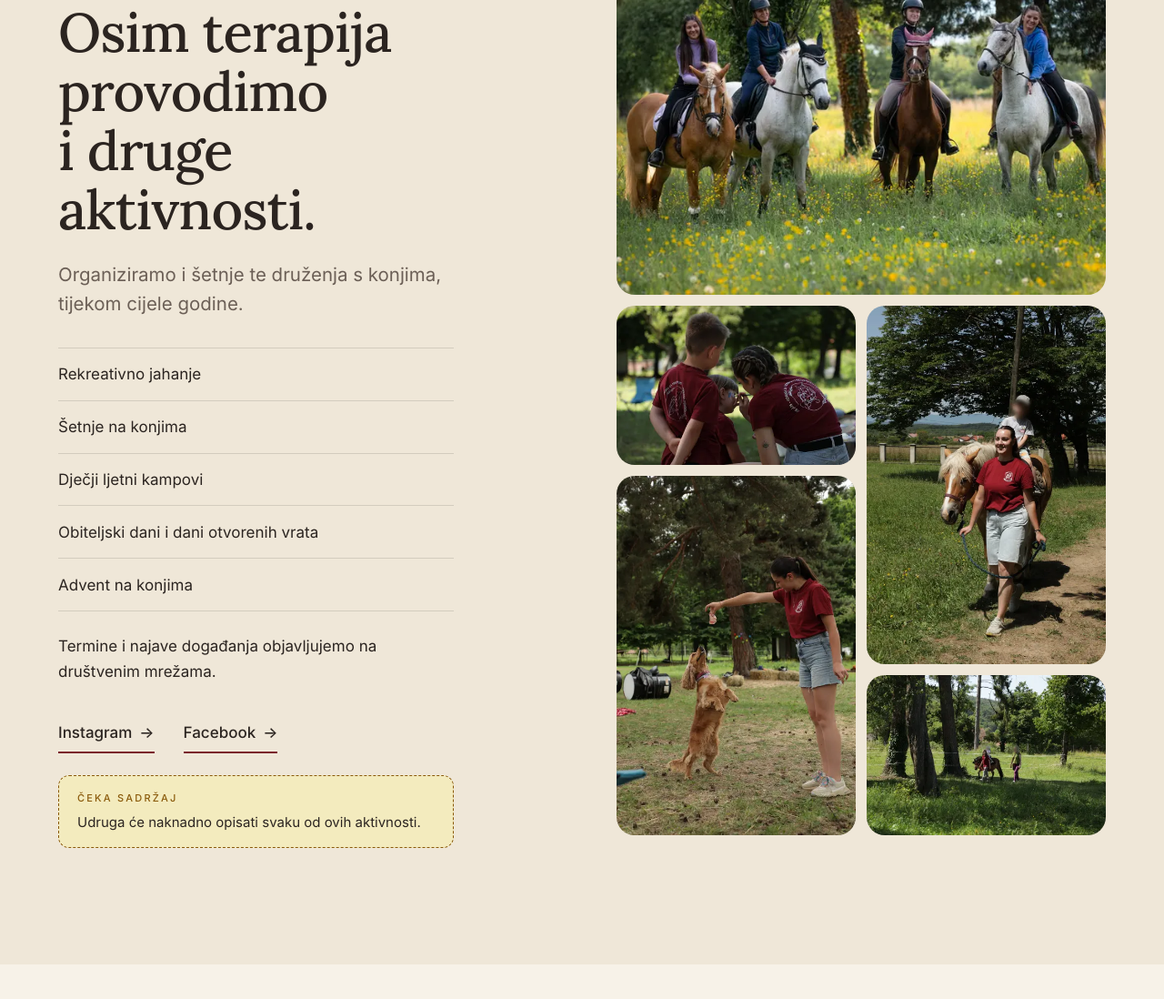
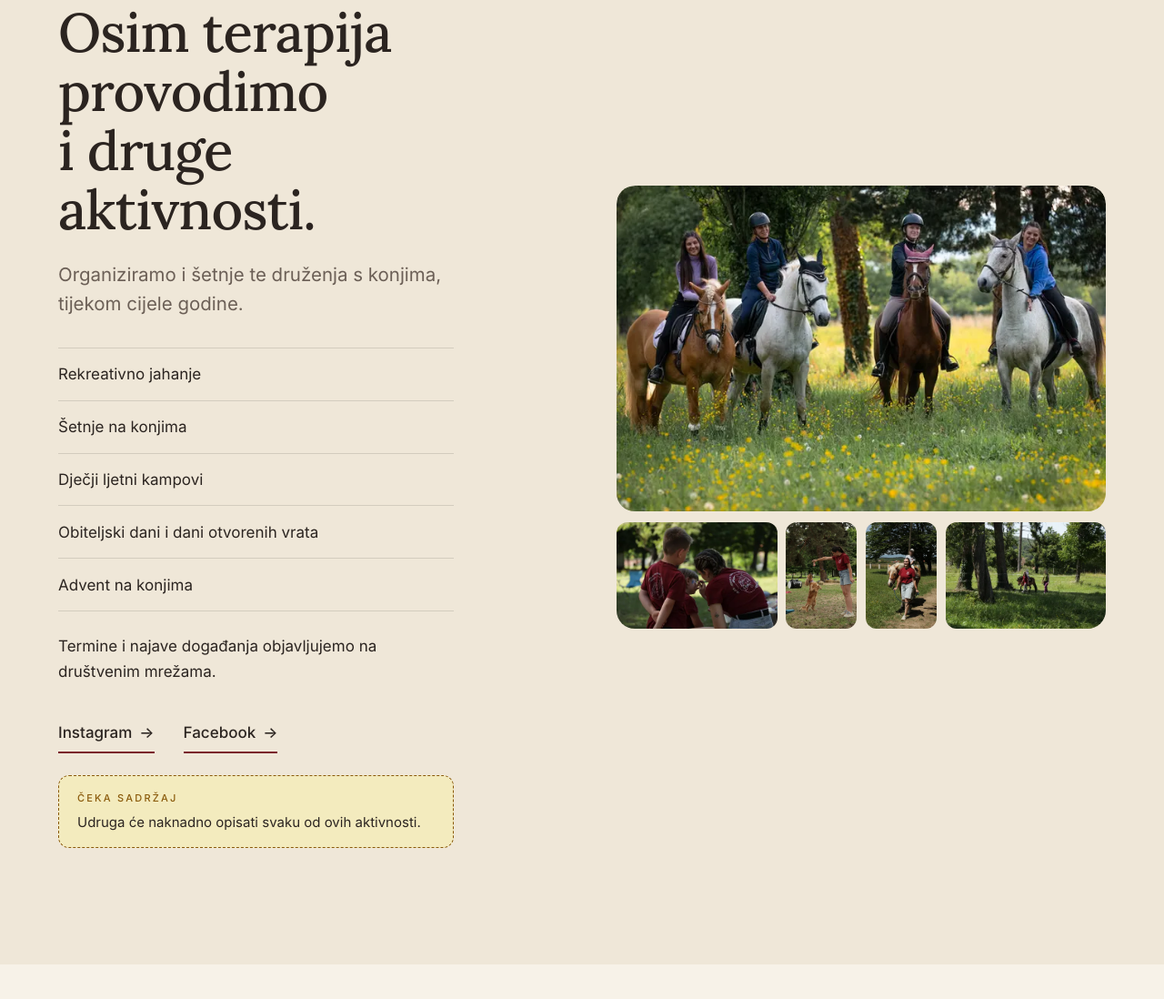
Before and after one commit to qrqic/visolis, a website with bundled scripts: page site/index.html in a window 1280 px wide. Shown: the part 3085-4183 px from the top of the page at 91% size. Built offline with nearby package versions, Linux system fonts and the light colour scheme.

Commit message:
Obiteljski dan: fotografije u jednom nižem redu od tableta naviše
Co-Authored-By: Claude Opus 5.5 <noreply@anthropic.com>
Claude-Session: https://claude.ai/code/session_01JZu1qhUUqDLbek2AyLQog9

```diff
--- a/site/css/komponente.css
+++ b/site/css/komponente.css
@@ -869,3 +869,23 @@ html:not(.js) .tim6__podaci {
   height: auto;
   border-radius: var(--zaobljenje);
 }
+
+/* Od tableta naviše sve četiri fotografije stanu u jedan niži red: iste su visine,
+   a širina svake ovisi o njezinu omjeru (--omjer), pa se i dalje vide cijele. */
+@media (min-width: 40rem) {
+  .ponuda-dan__mreza {
+    display: flex;
+    gap: 0.6rem;
+    columns: auto;
+  }
+
+  .ponuda-dan__mreza li {
+    flex: var(--omjer) 1 0;
+    min-width: 0;
+    margin-bottom: 0;
+  }
+
+  .ponuda-dan__mreza img {
+    border-radius: 0.75rem;
+  }
+}
--- a/site/index.html
+++ b/site/index.html
@@ -163,20 +163,20 @@
           </picture>
           <div class="ponuda-dan">
             <ul class="ponuda-dan__mreza">
-              <li><picture>
-                <source type="image/webp" srcset="assets/img/dan-oslikavanje-480.webp 480w, assets/img/dan-oslikavanje-800.webp 800w" sizes="(min-width: 64rem) 14rem, 50vw">
+              <li style="--omjer: 1.5"><picture>
+                <source type="image/webp" srcset="assets/img/dan-oslikavanje-480.webp 480w, assets/img/dan-oslikavanje-800.webp 800w" sizes="(min-width: 40rem) 12rem, 50vw">
                 <img src="assets/img/dan-oslikavanje-800.jpg" width="800" height="533" alt="Obiteljski dan: članica udruge oslikava lice djetetu" loading="lazy" decoding="async">
               </picture></li>
-              <li><picture>
-                <source type="image/webp" srcset="assets/img/dan-pas-480.webp 480w, assets/img/dan-pas-800.webp 800w" sizes="(min-width: 64rem) 14rem, 50vw">
+              <li style="--omjer: 0.667"><picture>
+                <source type="image/webp" srcset="assets/img/dan-pas-480.webp 480w, assets/img/dan-pas-800.webp 800w" sizes="(min-width: 40rem) 12rem, 50vw">
                 <img src="assets/img/dan-pas-800.jpg" width="800" height="1200" alt="Obiteljski dan: članica udruge s psom koji se propinje za poslasticu" loading="lazy" decoding="async">
               </picture></li>
-              <li><picture>
-                <source type="image/webp" srcset="assets/img/dan-konj-480.webp 480w, assets/img/dan-konj-800.webp 800w" sizes="(min-width: 64rem) 14rem, 50vw">
+              <li style="--omjer: 0.667"><picture>
+                <source type="image/webp" srcset="assets/img/dan-konj-480.webp 480w, assets/img/dan-konj-800.webp 800w" sizes="(min-width: 40rem) 12rem, 50vw">
                 <img src="assets/img/dan-konj-800.jpg" width="800" height="1200" alt="Obiteljski dan: članica udruge vodi svijetlog konja na kojem jaše dijete" loading="lazy" decoding="async">
               </picture></li>
-              <li><picture>
-                <source type="image/webp" srcset="assets/img/dan-poni-480.webp 480w, assets/img/dan-poni-800.webp 800w" sizes="(min-width: 64rem) 14rem, 50vw">
+              <li style="--omjer: 1.5"><picture>
+                <source type="image/webp" srcset="assets/img/dan-poni-480.webp 480w, assets/img/dan-poni-800.webp 800w" sizes="(min-width: 40rem) 12rem, 50vw">
                 <img src="assets/img/dan-poni-800.jpg" width="800" height="533" alt="Obiteljski dan: mlada članica udruge vodi smeđeg ponija kroz park" loading="lazy" decoding="async">
               </picture></li>
             </ul>
```
